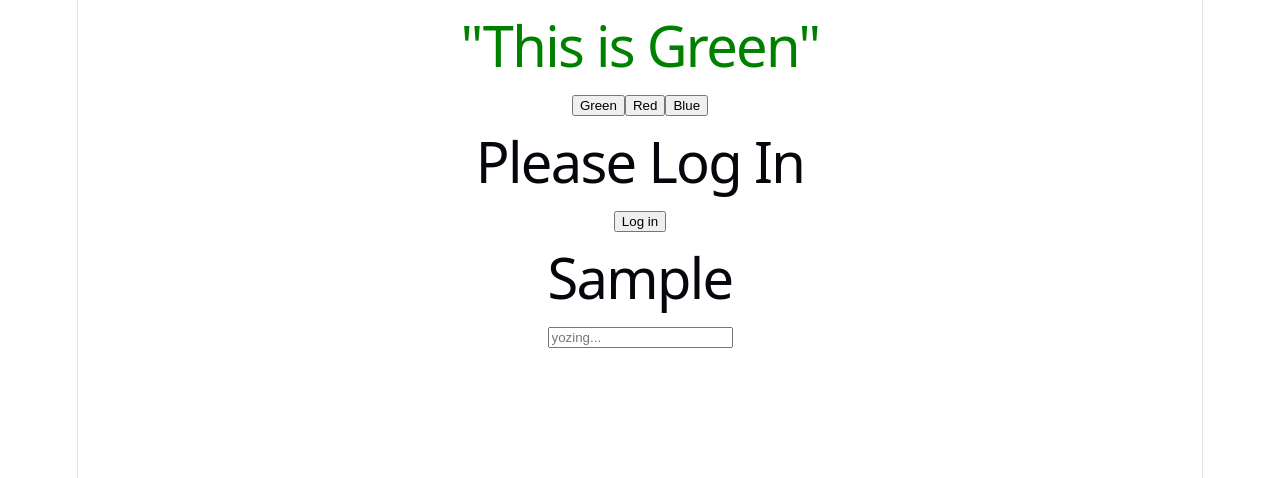
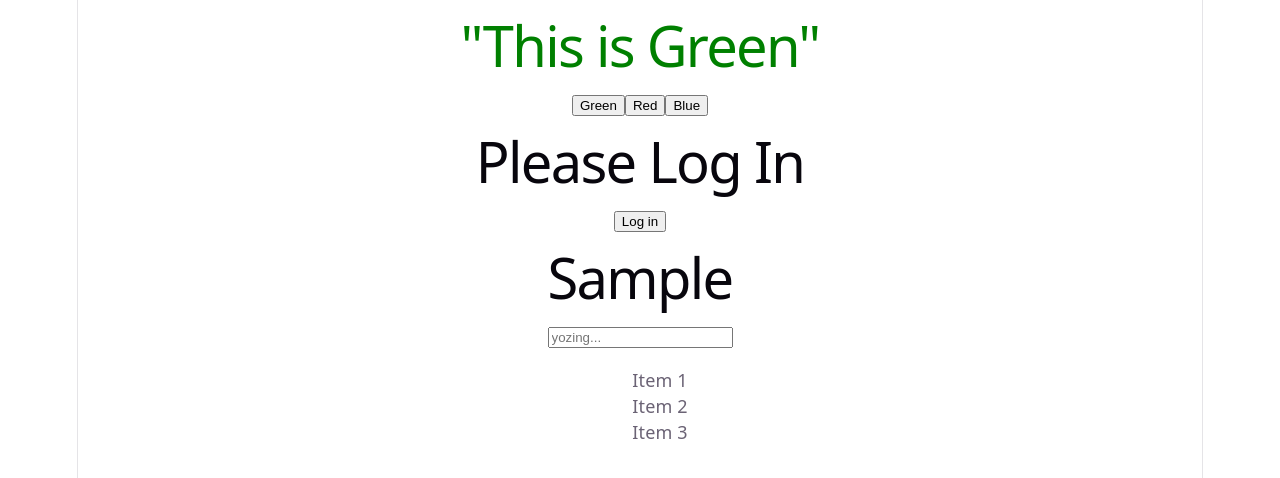
Before and after one commit to shohruxr/learning-progcess, a React (Vite) app: page / in a window 1280 px wide. Shown: the top 478 px of the page. Built offline with nearby package versions, Linux system fonts and the light colour scheme.

Commit message:
feat:react list

```diff
--- /dev/null
+++ b/src/Lists/FirstList.tsx
@@ -0,0 +1,12 @@
+function BasicList() {
+const items = ['Item 1', 'Item 2', 'Item 3'];
+return (
+    <ul style={{listStyleType:"none"}}>
+        {items.map((item, index) => (
+            <li key={index}>{item}</li>
+        ))}
+    </ul>
+);
+}
+
+export default BasicList;
--- a/src/main.tsx
+++ b/src/main.tsx
@@ -9,6 +9,7 @@ import "./index.css";
 import Message from "./conditions/IfElse.tsx";
 import Login from "./conditions/Ternary.tsx";
 import LogicalAnd from "./conditions/LogicalAnd.tsx";
+import BasicList from "./Lists/FirstList.tsx";
 
 
 createRoot(document.getElementById("root")!).render(
@@ -27,5 +28,6 @@ createRoot(document.getElementById("root")!).render(
     <Message />
     <Login/>
     <LogicalAnd />
+    <BasicList />
   </StrictMode>,
 );
```
